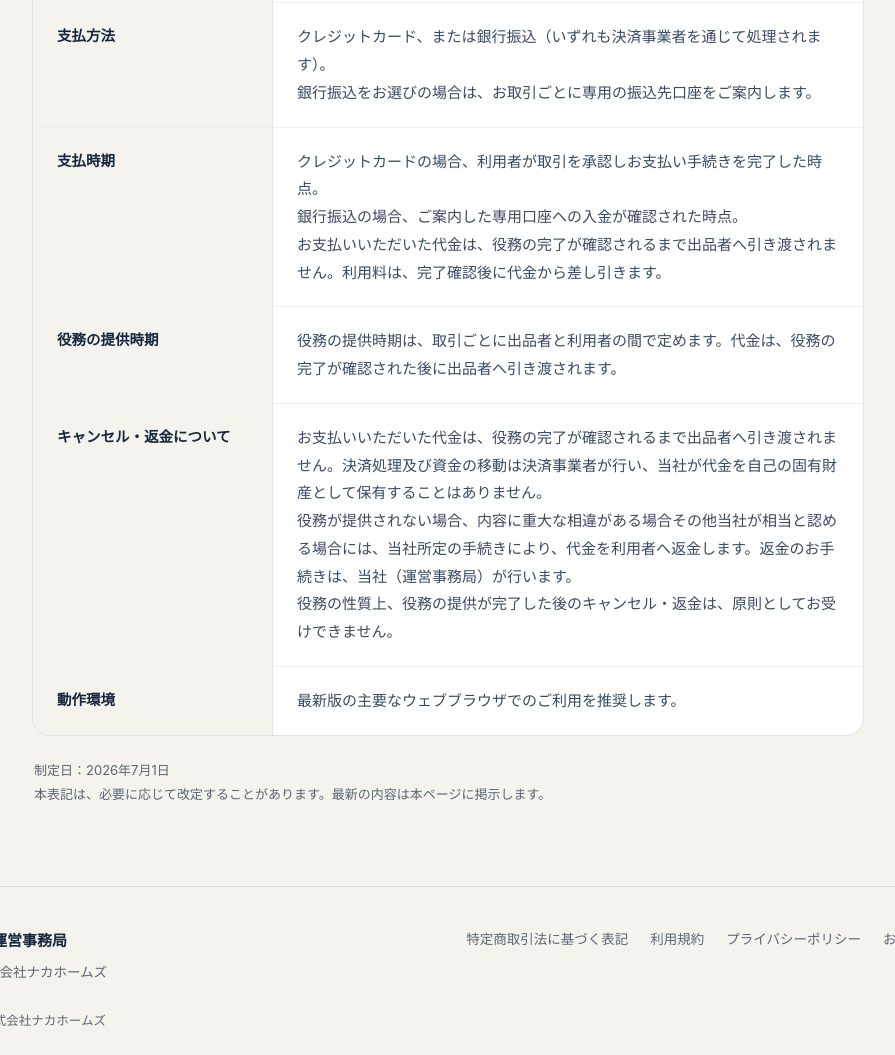
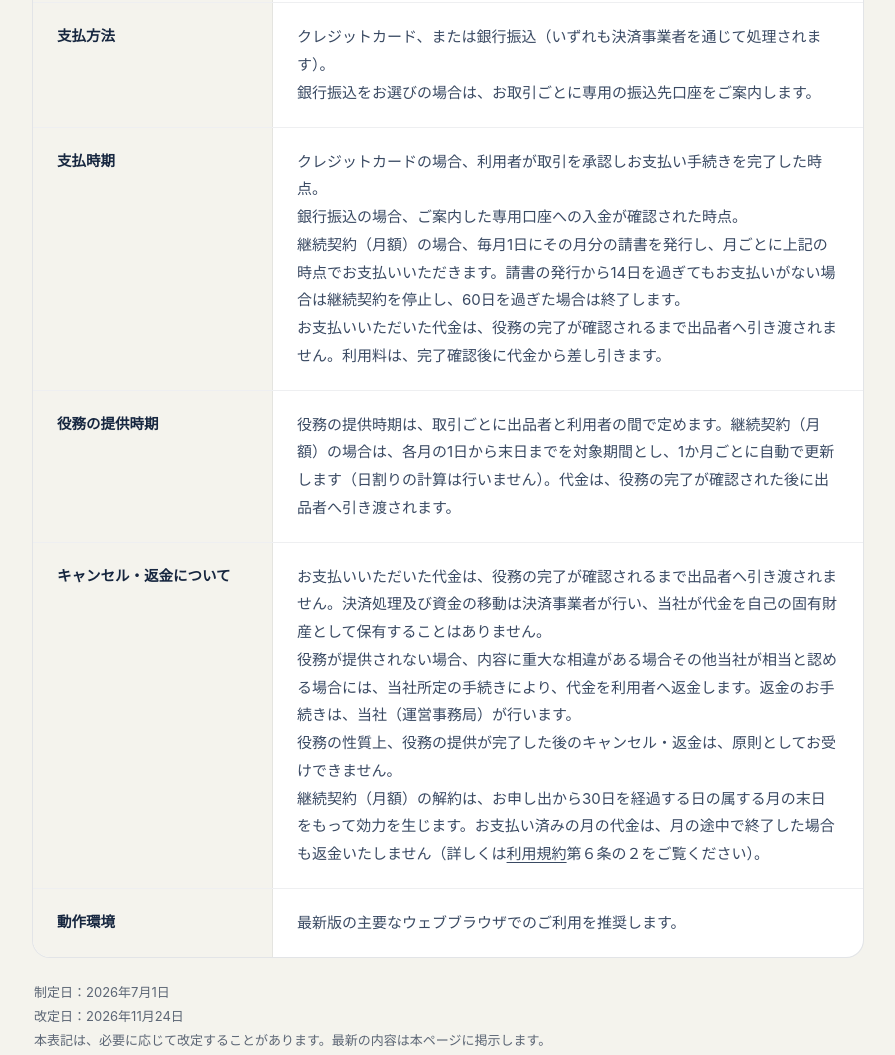
Before and after one commit to junjiro1129/nakatsugi, a plain HTML site: page tokushoho.html in a window 1280 px wide. Shown: the part 1197-2252 px from the top of the page, without its empty margins (192-1087 px from the left). Drawn offline with Linux system fonts and the light colour scheme.

Commit message:
Add files via upload

```diff
--- a/tokushoho.html
+++ b/tokushoho.html
@@ -154,17 +154,18 @@
         </div>
         <div class="row">
           <div class="k">支払時期</div>
-          <div class="v">クレジットカードの場合、利用者が取引を承認しお支払い手続きを完了した時点。<br>銀行振込の場合、ご案内した専用口座への入金が確認された時点。<br>お支払いいただいた代金は、役務の完了が確認されるまで出品者へ引き渡されません。利用料は、完了確認後に代金から差し引きます。</div>
+          <div class="v">クレジットカードの場合、利用者が取引を承認しお支払い手続きを完了した時点。<br>銀行振込の場合、ご案内した専用口座への入金が確認された時点。<br>継続契約（月額）の場合、毎月1日にその月分の請書を発行し、月ごとに上記の時点でお支払いいただきます。請書の発行から14日を過ぎてもお支払いがない場合は継続契約を停止し、60日を過ぎた場合は終了します。<br>お支払いいただいた代金は、役務の完了が確認されるまで出品者へ引き渡されません。利用料は、完了確認後に代金から差し引きます。</div>
         </div>
         <div class="row">
           <div class="k">役務の提供時期</div>
-          <div class="v">役務の提供時期は、取引ごとに出品者と利用者の間で定めます。代金は、役務の完了が確認された後に出品者へ引き渡されます。</div>
+          <div class="v">役務の提供時期は、取引ごとに出品者と利用者の間で定めます。継続契約（月額）の場合は、各月の1日から末日までを対象期間とし、1か月ごとに自動で更新します（日割りの計算は行いません）。代金は、役務の完了が確認された後に出品者へ引き渡されます。</div>
         </div>
         <div class="row">
           <div class="k">キャンセル・返金について</div>
           <div class="v">お支払いいただいた代金は、役務の完了が確認されるまで出品者へ引き渡されません。決済処理及び資金の移動は決済事業者が行い、当社が代金を自己の固有財産として保有することはありません。<br>
             役務が提供されない場合、内容に重大な相違がある場合その他当社が相当と認める場合には、当社所定の手続きにより、代金を利用者へ返金します。返金のお手続きは、当社（運営事務局）が行います。<br>
-            役務の性質上、役務の提供が完了した後のキャンセル・返金は、原則としてお受けできません。</div>
+            役務の性質上、役務の提供が完了した後のキャンセル・返金は、原則としてお受けできません。<br>
+            継続契約（月額）の解約は、お申し出から30日を経過する日の属する月の末日をもって効力を生じます。お支払い済みの月の代金は、月の途中で終了した場合も返金いたしません（詳しくは<a href="kiyaku.html" style="text-decoration:underline;text-underline-offset:3px">利用規約</a>第６条の２をご覧ください）。</div>
         </div>
         <div class="row">
           <div class="k">動作環境</div>
@@ -172,7 +173,7 @@
         </div>
 
       </div>
-      <p class="note">制定日：2026年7月1日<br>本表記は、必要に応じて改定することがあります。最新の内容は本ページに掲示します。</p>
+      <p class="note">制定日：2026年7月1日<br>改定日：2026年11月24日<br>本表記は、必要に応じて改定することがあります。最新の内容は本ページに掲示します。</p>
     </div>
   </section>
 </main>
```
Also changed, not shown: kinshi.html (+2 -1 lines).
